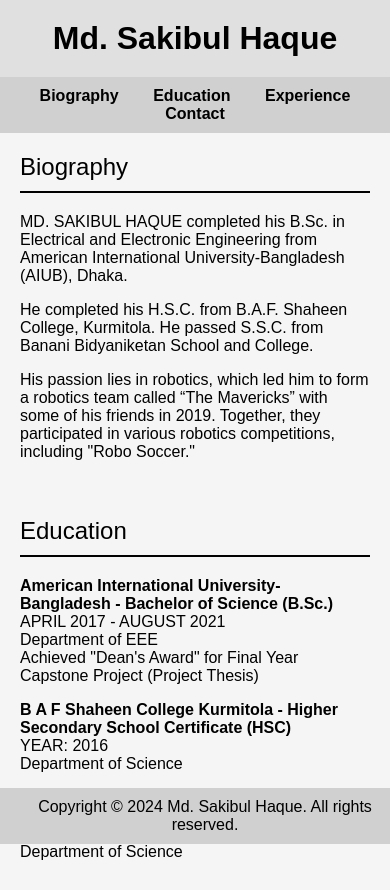
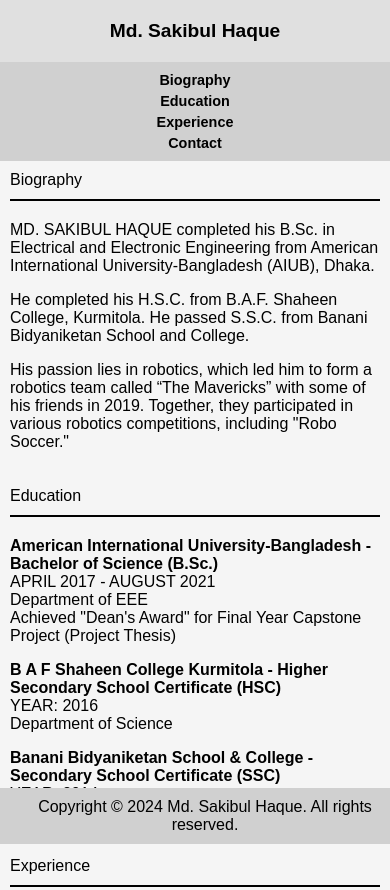
Before and after one commit to sakibulhaque30/MyWebsite, a plain HTML site: page index.html in a window 390 px wide. Shown: the top 890 px of the page. Drawn offline with Linux system fonts and the light colour scheme.

Commit message:
index.html

```diff
--- a/index.html
+++ b/index.html
@@ -20,6 +20,7 @@
         }
         header h1 {
             margin: 0;
+            font-size: 2em;
         }
         nav {
             text-align: center;
@@ -31,6 +32,7 @@
             margin: 0 15px;
             text-decoration: none;
             font-weight: bold;
+            display: inline-block;
         }
         section {
             padding: 20px;
@@ -55,6 +57,41 @@
         .contact-info a {
             color: #000;
             text-decoration: none;
+        }
+
+        /* Responsive Styles */
+        @media (max-width: 768px) {
+            header h1 {
+                font-size: 1.5em;
+            }
+            nav {
+                padding: 5px;
+            }
+            nav a {
+                display: block;
+                margin: 5px 0;
+            }
+            .section-title {
+                font-size: 1.2em;
+            }
+            section {
+                padding: 15px;
+            }
+        }
+
+        @media (max-width: 480px) {
+            header h1 {
+                font-size: 1.2em;
+            }
+            nav a {
+                font-size: 0.9em;
+            }
+            .section-title {
+                font-size: 1em;
+            }
+            section {
+                padding: 10px;
+            }
         }
     </style>
 </head>
```
